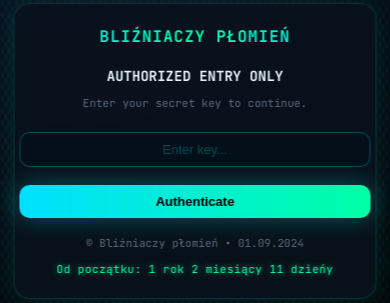
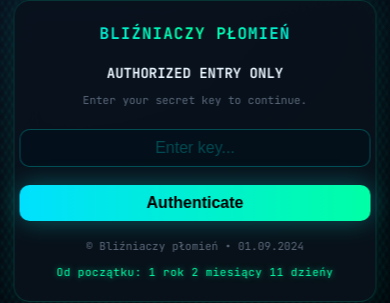
Before and after one commit to omykomz/suslik, a plain HTML site: page index.html in a window 390 px wide. Shown: the part 271-574 px from the top of the page. Drawn offline with Linux system fonts and the light colour scheme.

Commit message:
index.html

```diff
--- a/index.html
+++ b/index.html
@@ -2,7 +2,7 @@
 <html lang="pl">
 <head>
 <meta charset="utf-8" />
-<meta name="viewport" content="width=device-width, initial-scale=1.0" />
+<meta name="viewport" content="width=device-width, initial-scale=1.0, maximum-scale=1.0, user-scalable=no" />
 <title>BLIŹNIACZY PŁOMIEŃ</title>
 <style>
 @import url('https://fonts.googleapis.com/css2?family=JetBrains+Mono:wght@400;600;700&display=swap');
@@ -108,7 +108,7 @@ input[type="password"] {
   background: rgba(0,15,25,0.6);
   border:1px solid rgba(0,255,255,0.25);
   color: var(--accent);
-  font-size:15px;
+  font-size:16px; /* мінімум 16px для мобільних */
   outline:none;
   text-align:center;
   box-sizing: border-box;
@@ -133,6 +133,7 @@ button {
   box-shadow:0 0 25px rgba(0,255,255,0.3);
   cursor:pointer;
   transition: all 0.3s ease;
+  font-size:16px; /* для мобільних */
 }
 button:hover {
   filter: brightness(1.1);
@@ -174,8 +175,8 @@ button:hover {
   .card { width: 90%; padding:28px 16px; }
   h1{ font-size:16px; }
   p.lead{ font-size:12px; }
-  input[type="password"]{ font-size:14px; padding:10px; }
-  button{ font-size:14px; padding:10px; }
+  input[type="password"]{ font-size:16px; padding:10px; }
+  button{ font-size:16px; padding:10px; }
   .duration{ font-size:12px; }
   .terminal-footer{ font-size:12px; height:60px; padding:10px; }
 }
@@ -184,8 +185,8 @@ button:hover {
   .card { padding:22px 5px; }
   h1{ font-size:14px; }
   p.lead{ font-size:11px; }
-  input[type="password"]{ font-size:13px; padding:9px; }
-  button{ font-size:13px; padding:9px; }
+  input[type="password"]{ font-size:16px; padding:9px; }
+  button{ font-size:16px; padding:9px; }
   .logo{ font-size:16px; }
   .note{ font-size:11px; }
   .duration{ font-size:11px; }
```
